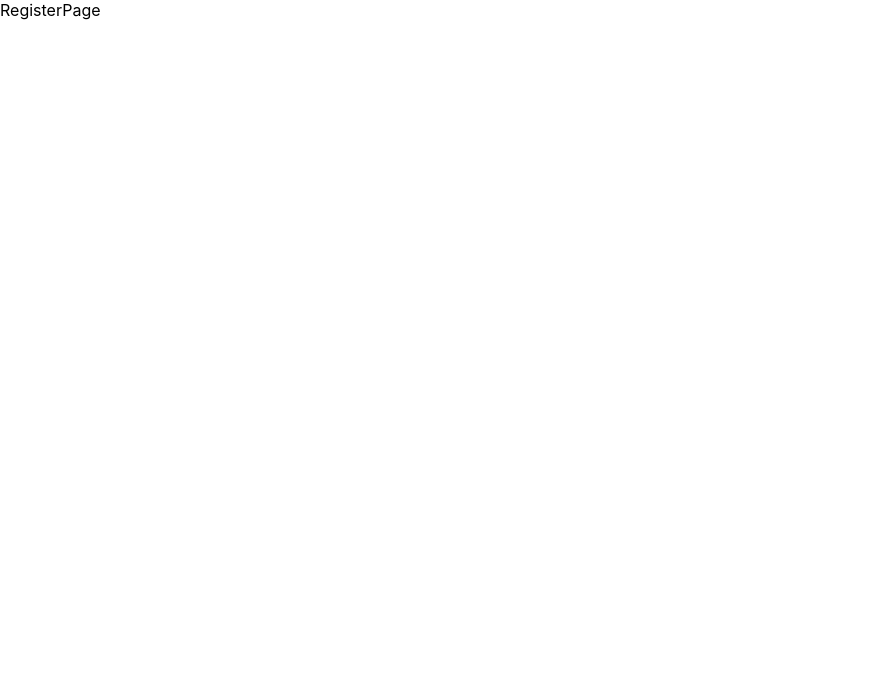
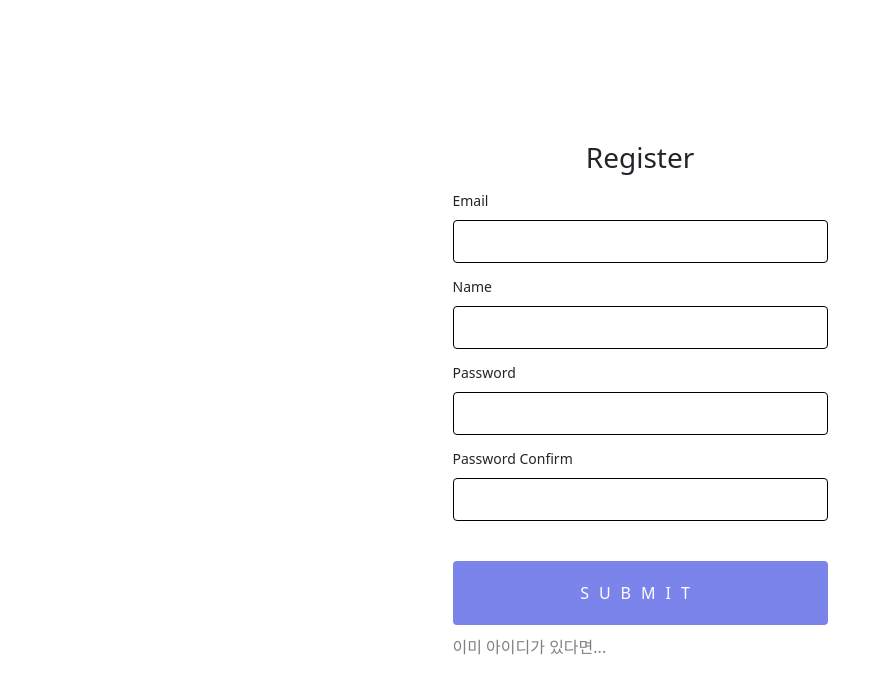
Before and after one commit to HyewonKkang/react-firebase-chat-app, a React (Create React App) app: page /register in a window 1280 px wide. Shown: the top 694 px of the page, without its empty margins (0-890 px from the left). Built offline with nearby package versions, Linux system fonts and the light colour scheme.

Commit message:
Add register validate check

```diff
--- a/package.json
+++ b/package.json
@@ -6,9 +6,13 @@
     "@testing-library/jest-dom": "^5.16.1",
     "@testing-library/react": "^12.1.2",
     "@testing-library/user-event": "^13.5.0",
+    "bootstrap": "^5.1.3",
     "firebase": "^9.6.1",
     "react": "^17.0.2",
+    "react-bootstrap": "^2.0.4",
     "react-dom": "^17.0.2",
+    "react-hook-form": "^6.8.6",
+    "react-icons": "^4.3.1",
     "react-redux": "^7.2.6",
     "react-router-dom": "^6.2.1",
     "react-scripts": "5.0.0",
--- a/src/App.js
+++ b/src/App.js
@@ -1,6 +1,5 @@
-import logo from "./logo.svg";
 import "./App.css";
-import { BrowserRouter as Router, Routes, Route, Link } from "react-router-dom";
+import { BrowserRouter as Router, Routes, Route } from "react-router-dom";
 import ChatPage from "./components/ChatPage/ChatPage";
 import LoginPage from "./components/LoginPage/LoginPage";
 import RegisterPage from "./components/RegisterPage/RegisterPage";
--- a/src/components/RegisterPage/RegisterPage.js
+++ b/src/components/RegisterPage/RegisterPage.js
@@ -1,7 +1,101 @@
-import React from "react";
+import React, { useRef, useState } from "react";
+import { Link } from "react-router-dom";
+import { useForm } from "react-hook-form";
+import firebase from "../../firebase";
 
 function RegisterPage() {
-  return <div>RegisterPage</div>;
+  const {
+    register,
+    handleSubmit,
+    watch,
+    formState: { errors },
+  } = useForm();
+  const [errorFromSubmit, setErrorFromSubmit] = useState("");
+  const [loading, setLoading] = useState(false);
+
+  const password = useRef();
+  password.current = watch("password");
+
+  const onSubmit = async (data) => {
+    try {
+      // firebase에서 이메일과 비번을 이용해 유저 생성
+      // console.log(data);
+      setLoading(true);
+      let createdUser = await firebase
+        .auth()
+        .createUserWithEmailAndPassword(data.email, data.password);
+      console.log(createdUser);
+      setLoading(false);
+    } catch (error) {
+      setErrorFromSubmit(error.message);
+      setLoading(false);
+      setTimeout(() => {
+        setErrorFromSubmit("");
+      }, 5000);
+    }
+  };
+
+  return (
+    <div className="auth-wrapper">
+      <div style={{ textAlign: "center" }}>
+        <h3>Register</h3>
+      </div>
+      <form onSubmit={handleSubmit(onSubmit)}>
+        <label>Email</label>
+        <input
+          name="email"
+          type="email"
+          {...register("email", { required: true, pattern: /^\S+@\S+$/i })}
+        />
+        {errors.email && <span>This field is required</span>}
+        <label>Name</label>
+        <input
+          name="name"
+          {...register("name", { required: true, maxLength: 10 })}
+        />
+        {errors.name && errors.name.type === "required" && (
+          <p> This name field is required</p>
+        )}
+        {errors.name && errors.name.type === "maxLength" && (
+          <p> This input exceed maximum length</p>
+        )}
+        <label>Password</label>
+        <input
+          name="password"
+          type="password"
+          {...register("password", { required: true, minLength: 6 })}
+        />
+        {errors.password && errors.password.type === "required" && (
+          <p> This password field is required</p>
+        )}
+        {errors.password && errors.password.type === "minLength" && (
+          <p> Password must have at least 6 characters</p>
+        )}
+        <label>Password Confirm</label>
+        <input
+          name="password_confirm"
+          type="password"
+          {...register("password_confirm", {
+            required: true,
+            validate: (value) => value === password.current,
+          })}
+        />
+        {errors.password_confirm &&
+          errors.password_confirm.type === "required" && (
+            <p> This password confirm field is required</p>
+          )}
+        {errors.password_confirm &&
+          errors.password_confirm.type === "validate" && (
+            <p> The passwords do not match</p>
+          )}
+        {errorFromSubmit && <p>{errorFromSubmit}</p>}
+        <input type="submit" disabled={loading} />
+        <Link style={{ color: "gray", textDecoration: "none" }} to="/login">
+          이미 아이디가 있다면...
+        </Link>
+      </form>
+    </div>
+  );
 }
 
 export default RegisterPage;
--- a/src/firebase.js
+++ b/src/firebase.js
@@ -1,7 +1,6 @@
-import { initializeApp } from "firebase/app";
-import "firebase/auth";
-import "firebase/database";
-import "firebase/storage";
+import firebase from "firebase/compat/app";
+import "firebase/compat/auth";
+import "firebase/compat/firestore";
 // import { getAnalytics } from "firebase/analytics";
 
 const firebaseConfig = {
@@ -15,5 +14,7 @@ const firebaseConfig = {
 };
 
 // Initialize Firebase
-const app = initializeApp(firebaseConfig);
+firebase.initializeApp(firebaseConfig);
 // const analytics = getAnalytics(app);
+
+export default firebase;
--- a/src/index.css
+++ b/src/index.css
@@ -1,13 +1,128 @@
 body {
-  margin: 0;
-  font-family: -apple-system, BlinkMacSystemFont, 'Segoe UI', 'Roboto', 'Oxygen',
-    'Ubuntu', 'Cantarell', 'Fira Sans', 'Droid Sans', 'Helvetica Neue',
+  background: #0e101c;
+  font-family: -apple-system, BlinkMacSystemFont, "Segoe UI", "Roboto", "Oxygen",
+    "Ubuntu", "Cantarell", "Fira Sans", "Droid Sans", "Helvetica Neue",
     sans-serif;
-  -webkit-font-smoothing: antialiased;
-  -moz-osx-font-smoothing: grayscale;
 }
 
-code {
-  font-family: source-code-pro, Menlo, Monaco, Consolas, 'Courier New',
-    monospace;
+.auth-wrapper {
+  display: flex;
+  flex-direction: column;
+  min-height: 100vh;
+  justify-content: center;
 }
+
+.auth-wrapper form {
+  width: 375px;
+  margin: 0 auto;
+}
+
+.auth-wrapper h1 {
+  font-weight: 100;
+  color: white;
+  text-align: center;
+  padding-bottom: 10px;
+  border-bottom: 1px solid rgb(79, 98, 148);
+}
+
+.auth-wrapper .form {
+  background: #0e101c;
+  max-width: 400px;
+  margin: 0 auto;
+}
+
+.auth-wrapper p {
+  color: #bf1650;
+}
+
+.auth-wrapper p::before {
+  display: inline;
+  content: "⚠ ";
+}
+
+.auth-wrapper input {
+  display: block;
+  box-sizing: border-box;
+  width: 100%;
+  border-radius: 4px;
+  border: 1px solid black;
+  padding: 10px 15px;
+  margin-bottom: 10px;
+  font-size: 14px;
+}
+
+.auth-wrapper label {
+  line-height: 2;
+  text-align: left;
+  display: block;
+  margin: 5px 0;
+  font-size: 14px;
+  font-weight: 200;
+}
+
+.auth-wrapper button[type="submit"],
+.auth-wrapper input[type="submit"] {
+  background: #7a84eb;
+  color: white;
+  text-transform: uppercase;
+  border: none;
+  margin-top: 40px;
+  padding: 20px;
+  font-size: 16px;
+  font-weight: 100;
+  letter-spacing: 10px;
+}
+
+.auth-wrapper button[type="submit"]:hover,
+.auth-wrapper input[type="submit"]:hover {
+  background: #636ee6;
+}
+
+.auth-wrapper button[type="submit"]:active,
+.auth-wrapper input[type="button"]:active,
+.auth-wrapper input[type="submit"]:active {
+  transition: 0.3s all;
+  transform: translateY(3px);
+  border: 1px solid transparent;
+  opacity: 0.8;
+}
+
+.auth-wrapper input:disabled {
+  opacity: 0.4;
+}
+
+.auth-wrapper input[type="button"]:hover {
+  transition: 0.3s all;
+}
+
+.auth-wrapper button[type="submit"],
+.auth-wrapper input[type="button"],
+.auth-wrapper input[type="submit"] {
+  -webkit-appearance: none;
+}
+
+.auth-wrapper button[type="button"] {
+  display: block;
+  appearance: none;
+  background: #333;
+  color: white;
+  border: none;
+  text-transform: uppercase;
+  padding: 10px 20px;
+  border-radius: 4px;
+}
+
+.auth-wrapper hr {
+  margin-top: 30px;
+}
+
+.auth-wrapper button {
+  display: block;
+  appearance: none;
+  margin-top: 40px;
+  border: 1px solid #333;
+  margin-bottom: 20px;
+  text-transform: uppercase;
+  padding: 10px 20px;
+  border-radius: 4px;
+}
--- a/src/index.js
+++ b/src/index.js
@@ -8,6 +8,7 @@ import { createStore, applyMiddleware } from "redux";
 import promiseMiddleWare from "redux-promise";
 import ReduxThunk from "redux-thunk";
 import Reducer from "./redux/reducers";
+import "bootstrap/dist/css/bootstrap.min.css";
 
 const createStoreWithMiddleware = applyMiddleware(
   promiseMiddleWare,
```
Also changed, not shown: 1 other file (tests, documents, lock files or other folders).
